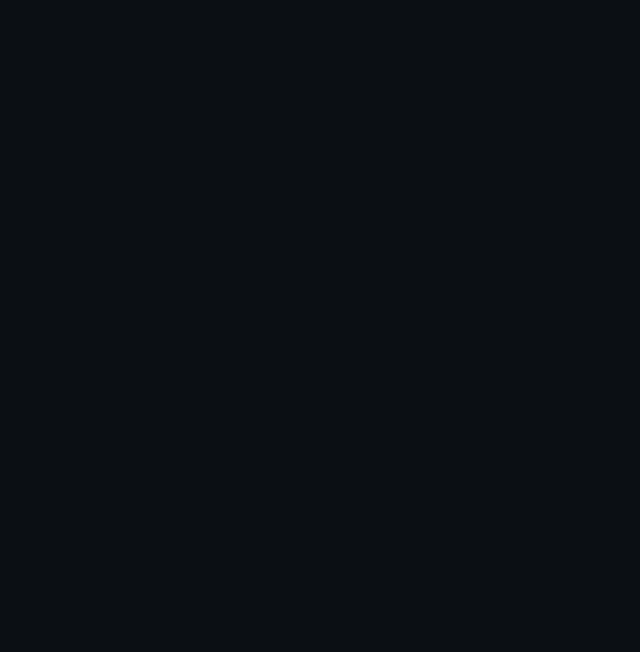
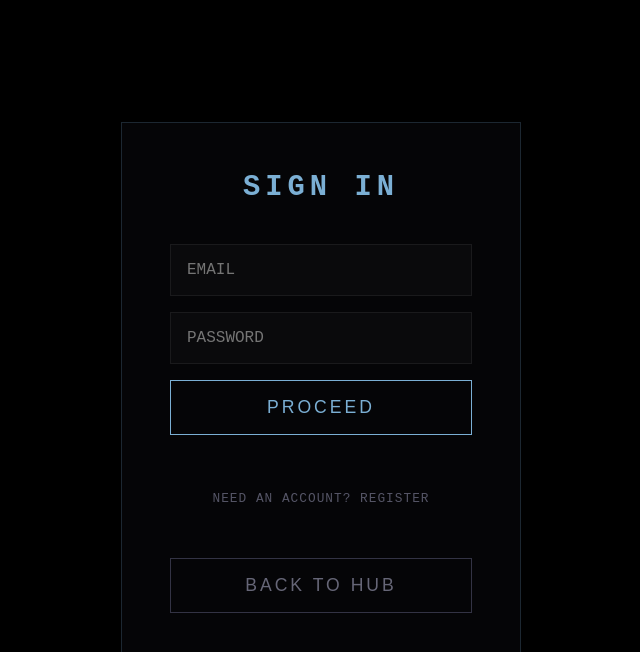
Before and after one commit to arjbarber/MEGAMIND, a React app in the folder frontend/: page /auth in a window 1280 px wide. Before the commit this address had no page. Shown: the top 652 px of the page, without its empty margins (319-959 px from the left). Built offline with nearby package versions, Linux system fonts and the light colour scheme; the HTML template or start-up script is replaced by a standard one.

Commit message:
fixed name issues

```diff
--- a/frontend/src/App.tsx
+++ b/frontend/src/App.tsx
@@ -5,11 +5,13 @@ import Temporal from "./pages/Temporal";
 import Occipital from "./pages/Occipital";
 import Cerebellum from "./pages/Cerebellum";
 import Parietal from "./pages/Parietal";
+import Auth from "./pages/Auth";
 
 export default function App() {
   return (
     <Routes>
       <Route path="/" element={<BrainHome />} />
+      <Route path="/auth" element={<Auth />} />
       <Route path="/prefrontal" element={<Prefrontal />} />
       <Route path="/temporal" element={<Temporal />} />
       <Route path="/occipital" element={<Occipital />} />
--- /dev/null
+++ b/frontend/src/api.ts
@@ -0,0 +1,32 @@
+export const increaseStreak = async () => {
+  const userId = localStorage.getItem("user_id");
+  if (!userId) return;
+
+  try {
+    const response = await fetch("http://34.236.152.229/increase-streak", {
+      method: "POST",
+      headers: { "Content-Type": "application/json" },
+      body: JSON.stringify({ "user-id": userId }),
+    });
+    return await response.json();
+  } catch (err) {
+    console.error("Error increasing streak:", err);
+  }
+};
+
+export const getUserStats = async () => {
+  const userId = localStorage.getItem("user_id");
+  if (!userId) return null;
+
+  try {
+    const response = await fetch("http://34.236.152.229/get-user-stats", {
+      method: "POST",
+      headers: { "Content-Type": "application/json" },
+      body: JSON.stringify({ "user-id": userId }),
+    });
+    return await response.json();
+  } catch (err) {
+    console.error("Error fetching user stats:", err);
+    return null;
+  }
+};
--- /dev/null
+++ b/frontend/src/pages/Auth.tsx
@@ -0,0 +1,169 @@
+import { useState } from "react";
+import { useNavigate } from "react-router-dom";
+
+const CAROLINA_BLUE = "#7BAFD4";
+
+export default function Auth() {
+  const [isLogin, setIsLogin] = useState(true);
+  const [email, setEmail] = useState("");
+  const [password, setPassword] = useState("");
+  const [birthdate, setBirthdate] = useState("");
+  const [error, setError] = useState("");
+  const navigate = useNavigate();
+
+  const handleSubmit = async (e: React.FormEvent) => {
+    e.preventDefault();
+    setError("");
+    const endpoint = isLogin ? "/login" : "/register";
+    const body = isLogin
+      ? { email, password }
+      : { email, password, birthdate };
+
+    try {
+      const response = await fetch(`http://34.236.152.229${endpoint}`, {
+        method: "POST",
+        headers: { "Content-Type": "application/json" },
+        body: JSON.stringify(body),
+      });
+
+      const data = await response.json();
+
+      if (!response.ok) {
+        throw new Error(data.error || "Authentication failed");
+      }
+
+      if (isLogin) {
+        localStorage.setItem("user_id", data.user_id);
+        localStorage.setItem("access_token", data.access_token);
+        navigate("/");
+      } else {
+        setIsLogin(true);
+        setError("Account created! Please sign in.");
+      }
+    } catch (err: any) {
+      setError(err.message);
+    }
+  };
+
+  return (
+    <div style={containerStyle}>
+      <div style={authBoxStyle}>
+        <h2 style={titleStyle}>{isLogin ? "SIGN IN" : "CREATE ACCOUNT"}</h2>
+        {error && <p style={{ color: "#f44", fontSize: "0.9rem" }}>{error}</p>}
+
+        <form onSubmit={handleSubmit} style={formStyle}>
+          {!isLogin && (
+            <>
+              <input
+                type="date"
+                placeholder="BIRTHDATE"
+                value={birthdate}
+                onChange={(e) => setBirthdate(e.target.value)}
+                style={inputStyle}
+                required
+              />
+            </>
+          )}
+          <input
+            type="email"
+            placeholder="EMAIL"
+            value={email}
+            onChange={(e) => setEmail(e.target.value)}
+            style={inputStyle}
+            required
+          />
+          <input
+            type="password"
+            placeholder="PASSWORD"
+            value={password}
+            onChange={(e) => setPassword(e.target.value)}
+            style={inputStyle}
+            required
+          />
+
+          <button type="submit" style={buttonStyle}>
+            {isLogin ? "PROCEED" : "REGISTER"}
+          </button>
+        </form>
+
+        <p
+          onClick={() => setIsLogin(!isLogin)}
+          style={toggleStyle}
+        >
+          {isLogin ? "NEED AN ACCOUNT? REGISTER" : "ALREADY HAVE AN ACCOUNT? SIGN IN"}
+        </p>
+
+        <button
+          onClick={() => navigate("/")}
+          style={{ ...buttonStyle, marginTop: "1rem", borderColor: "#334", color: "#667" }}
+        >
+          BACK TO HUB
+        </button>
+      </div>
+    </div>
+  );
+}
+
+const containerStyle: React.CSSProperties = {
+  display: "flex",
+  justifyContent: "center",
+  alignItems: "center",
+  height: "100vh",
+  width: "100vw",
+  background: "#000",
+  fontFamily: '"Courier New", Courier, monospace',
+};
+
+const authBoxStyle: React.CSSProperties = {
+  width: "400px",
+  padding: "3rem",
+  background: "#050507",
+  border: `1px solid rgba(123, 175, 212, 0.2)`,
+  display: "flex",
+  flexDirection: "column",
+  gap: "1.5rem",
+};
+
+const titleStyle: React.CSSProperties = {
+  color: CAROLINA_BLUE,
+  fontSize: "1.8rem",
+  letterSpacing: "5px",
+  textAlign: "center",
+  margin: "0 0 1rem 0",
+};
+
+const formStyle: React.CSSProperties = {
+  display: "flex",
+  flexDirection: "column",
+  gap: "1rem",
+};
+
+const inputStyle: React.CSSProperties = {
+  padding: "1rem",
+  background: "#0a0a0c",
+  border: "1px solid #1a1a1c",
+  color: CAROLINA_BLUE,
+  fontSize: "1rem",
+  outline: "none",
+  fontFamily: "inherit",
+};
+
+const buttonStyle: React.CSSProperties = {
+  padding: "1rem",
+  background: "transparent",
+  border: `1px solid ${CAROLINA_BLUE}`,
+  color: CAROLINA_BLUE,
+  fontSize: "1.1rem",
+  cursor: "pointer",
+  letterSpacing: "3px",
+  transition: "all 0.2s ease",
+};
+
+const toggleStyle: React.CSSProperties = {
+  color: "#556",
+  fontSize: "0.8rem",
+  textAlign: "center",
+  cursor: "pointer",
+  marginTop: "1rem",
+  letterSpacing: "1px",
+};
--- a/frontend/src/pages/BrainHome.tsx
+++ b/frontend/src/pages/BrainHome.tsx
@@ -53,6 +53,35 @@ function BrainModel({ activePart }: { activePart: string | null }) {
 export default function BrainHome() {
   const navigate = useNavigate();
   const [activePart, setActivePart] = useState<string | null>(null);
+  const [streak, setStreak] = useState<number | null>(null);
+  const [userEmail, setUserEmail] = useState<string | null>(null);
+  const userId = localStorage.getItem("user_id");
+
+  useEffect(() => {
+    if (userId) {
+      fetch("http://34.236.152.229/get-user-stats", {
+        method: "POST",
+        headers: { "Content-Type": "application/json" },
+        body: JSON.stringify({ "user-id": userId }),
+      })
+        .then((res) => res.json())
+        .then((data) => {
+          if (data.streak !== undefined) {
+            setStreak(data.streak);
+            setUserEmail(data.email);
+          }
+        })
+        .catch((err) => console.error("Error fetching stats:", err));
+    }
+  }, [userId]);
+
+  const handleLogout = () => {
+    localStorage.removeItem("user_id");
+    localStorage.removeItem("access_token");
+    setStreak(null);
+    setUserEmail(null);
+    navigate("/");
+  };
 
   return (
     <div style={containerStyle}>
@@ -79,9 +108,24 @@ export default function BrainHome() {
 
       {/* RIGHT: Urban Noir Legend (UNCHANGED UI) */}
       <div style={legendStyle}>
-        <h2 style={titleStyle}>MEGAMIND!</h2>
+        <div style={{ display: "flex", justifyContent: "space-between", alignItems: "flex-start" }}>
+          <h2 style={titleStyle}>MEGAMIND!</h2>
+          {userId ? (
+            <button onClick={handleLogout} style={logoutButtonStyle}>LOGOUT</button>
+          ) : (
+            <button onClick={() => navigate("/auth")} style={authButtonStyle}>SIGN IN</button>
+          )}
+        </div>
+
+        {userId && userEmail && (
+          <div style={statsContainerStyle}>
+            <p style={{ color: CAROLINA_BLUE, margin: 0 }}>SUBJECT: {userEmail.toUpperCase()}</p>
+            <p style={{ color: "#FFF", fontSize: "1.2rem", margin: "0.5rem 0" }}>🔥 STREAK: {streak} DAYS</p>
+          </div>
+        )}
+
         <p style={{ color: '#556', marginBottom: '2rem', fontStyle: 'italic' }}>
-          Finish all 5 tests to unlock your colored brain!
+          {userId ? "Welcome back. Continue your training." : "Sign in to track your progress and streaks!"}
         </p>
 
         {["Prefrontal", "Temporal", "Occipital", "Cerebellum", "Parietal"].map((part) => (
@@ -108,6 +152,33 @@ export default function BrainHome() {
     </div>
   );
 }
+
+const authButtonStyle: React.CSSProperties = {
+  background: "transparent",
+  border: `1px solid ${CAROLINA_BLUE}`,
+  color: CAROLINA_BLUE,
+  padding: "0.5rem 1rem",
+  cursor: "pointer",
+  fontSize: "0.8rem",
+  letterSpacing: "2px",
+};
+
+const logoutButtonStyle: React.CSSProperties = {
+  background: "transparent",
+  border: "1px solid #444",
+  color: "#666",
+  padding: "0.5rem 1rem",
+  cursor: "pointer",
+  fontSize: "0.8rem",
+  letterSpacing: "2px",
+};
+
+const statsContainerStyle: React.CSSProperties = {
+  border: "1px solid #1a1a1c",
+  padding: "1rem",
+  marginTop: "1rem",
+  background: "rgba(123, 175, 212, 0.05)",
+};
 
 /* --- Urban Noir Aesthetics (UNCHANGED) --- */
 const containerStyle: React.CSSProperties = {
--- a/frontend/src/pages/Prefrontal.tsx
+++ b/frontend/src/pages/Prefrontal.tsx
@@ -1,5 +1,6 @@
 import { useState, useEffect } from "react";
 import { useNavigate } from "react-router-dom";
+import { increaseStreak } from "../api";
 
 export default function Prefrontal() {
   const navigate = useNavigate();
@@ -10,6 +11,7 @@ export default function Prefrontal() {
   const [answer, setAnswer] = useState<string>("");
   const [message, setMessage] = useState<string>("");
   const [score, setScore] = useState<number>(0);
+  const [hasIncreasedStreak, setHasIncreasedStreak] = useState(false);
 
   const TARGET_SCORE = 5;
 
@@ -52,6 +54,13 @@ export default function Prefrontal() {
   useEffect(() => {
     generateProblem();
   }, []);
+
+  useEffect(() => {
+    if (score >= TARGET_SCORE && !hasIncreasedStreak) {
+      increaseStreak();
+      setHasIncreasedStreak(true);
+    }
+  }, [score, hasIncreasedStreak]);
 
   const isComplete = score >= TARGET_SCORE;
 
--- a/frontend/src/pages/Temporal.tsx
+++ b/frontend/src/pages/Temporal.tsx
@@ -1,5 +1,6 @@
-import { useState } from "react";
+import { useState, useEffect } from "react";
 import { Link } from "react-router-dom";
+import { increaseStreak } from "../api";
 
 export default function Temporal() {
   const MAX_LEVEL = 5;
@@ -11,6 +12,7 @@ export default function Temporal() {
   const [activeIndex, setActiveIndex] = useState<number | null>(null);
   const [clickedIndex, setClickedIndex] = useState<number | null>(null);
   const [message, setMessage] = useState<string>("Click Start to Begin");
+  const [hasIncreasedStreak, setHasIncreasedStreak] = useState(false);
 
   const generateNext = () => {
     if (level > MAX_LEVEL) return;
@@ -55,6 +57,10 @@ export default function Temporal() {
     if (newInput.length === sequence.length) {
       if (level === MAX_LEVEL) {
         setMessage("Temporal Lobe Activated ✨");
+        if (!hasIncreasedStreak) {
+          increaseStreak();
+          setHasIncreasedStreak(true);
+        }
         return;
       }
 
```
Also changed, not shown: 2 other files (tests, documents, lock files or other folders).
